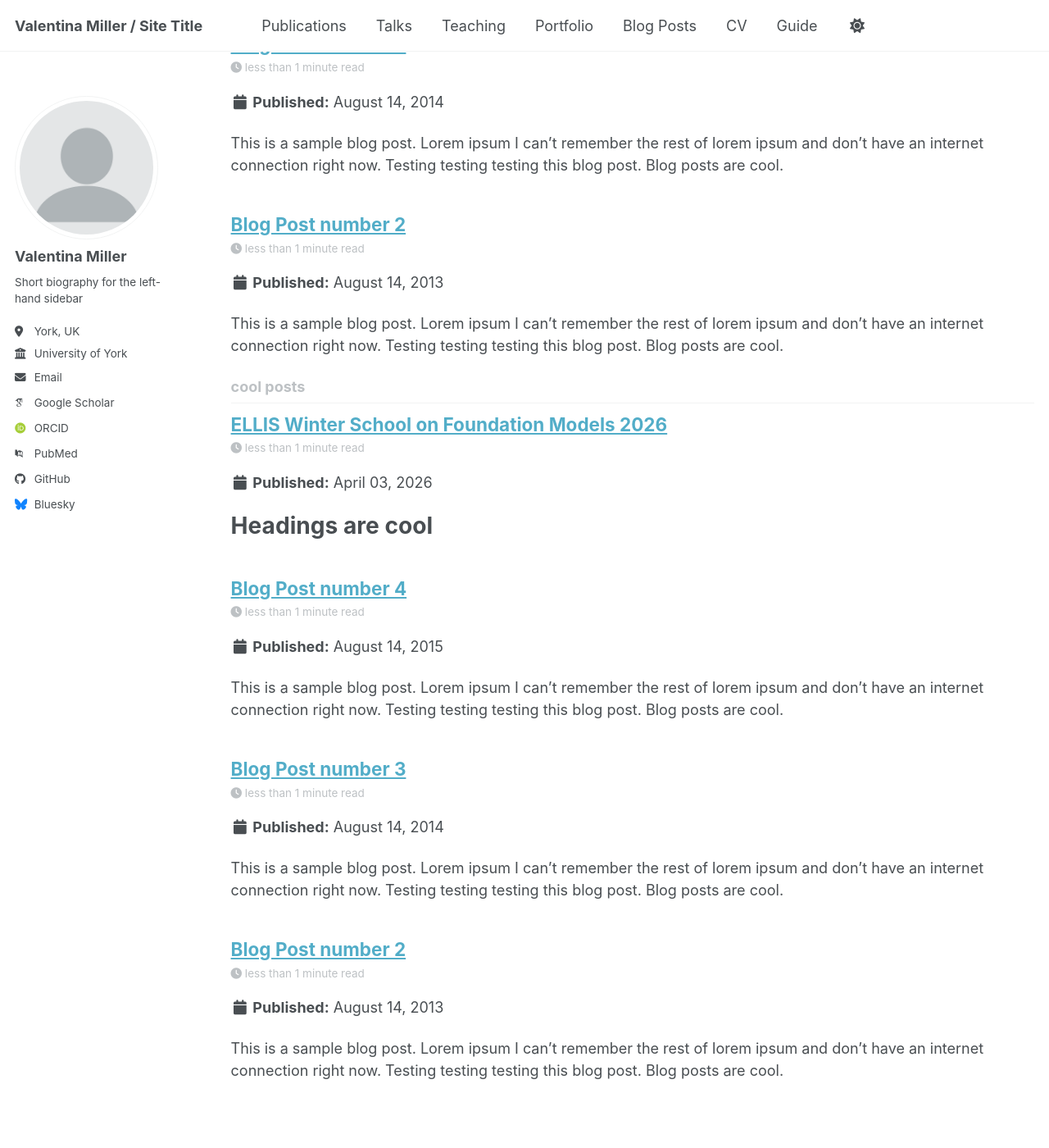
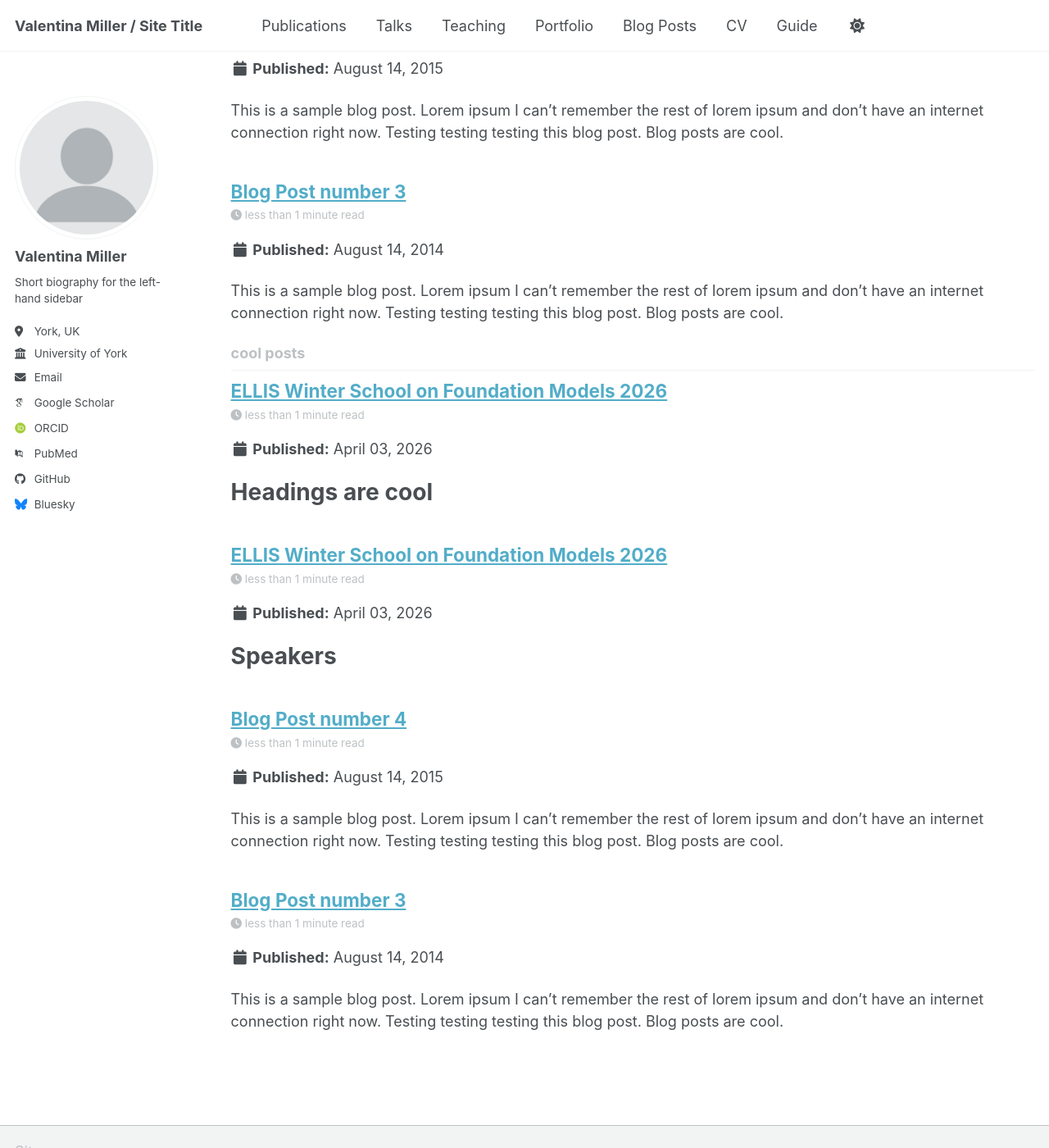
Before and after one commit to ValentinaMiller/ValentinaMiller.github.io, a Jekyll site: the page built from _pages/tag-archive.html, in a window 1280 px wide and 1400 px high, scrolled down 1460 px. Shown: the whole window at 82% size. Built offline with Jekyll 4.4.1, drawn with Linux system fonts in a browser that asks for light colours; some web fonts are replaced; a script bundle is joined from its source files by our own code; library files that are not in the unit come from our copies; some of the changed text lies outside the part shown.

Commit message:
Update 2013-08-14-blog-post-2.md

```diff
--- a/_posts/2013-08-14-blog-post-2.md
+++ b/_posts/2013-08-14-blog-post-2.md
@@ -1,20 +1,20 @@
 ---
-title: 'Blog Post number 2'
-date: 2013-08-14
-permalink: /posts/2013/08/blog-post-2/
+title: 'ELLIS Winter School on Foundation Models 2026'
+date: 2026-04-03
+permalink: /posts/2026/04/blog-post-1/
 tags:
   - cool posts
   - category1
   - category2
 ---
 
-This is a sample blog post. Lorem ipsum I can't remember the rest of lorem ipsum and don't have an internet connection right now. Testing testing testing this blog post. Blog posts are cool.
 
-Headings are cool
+
+Speakers
 ======
 
-You can have many headings
+Poster sessions
 ======
 
-Aren't headings cool?
+Takeaways
 ------
```
